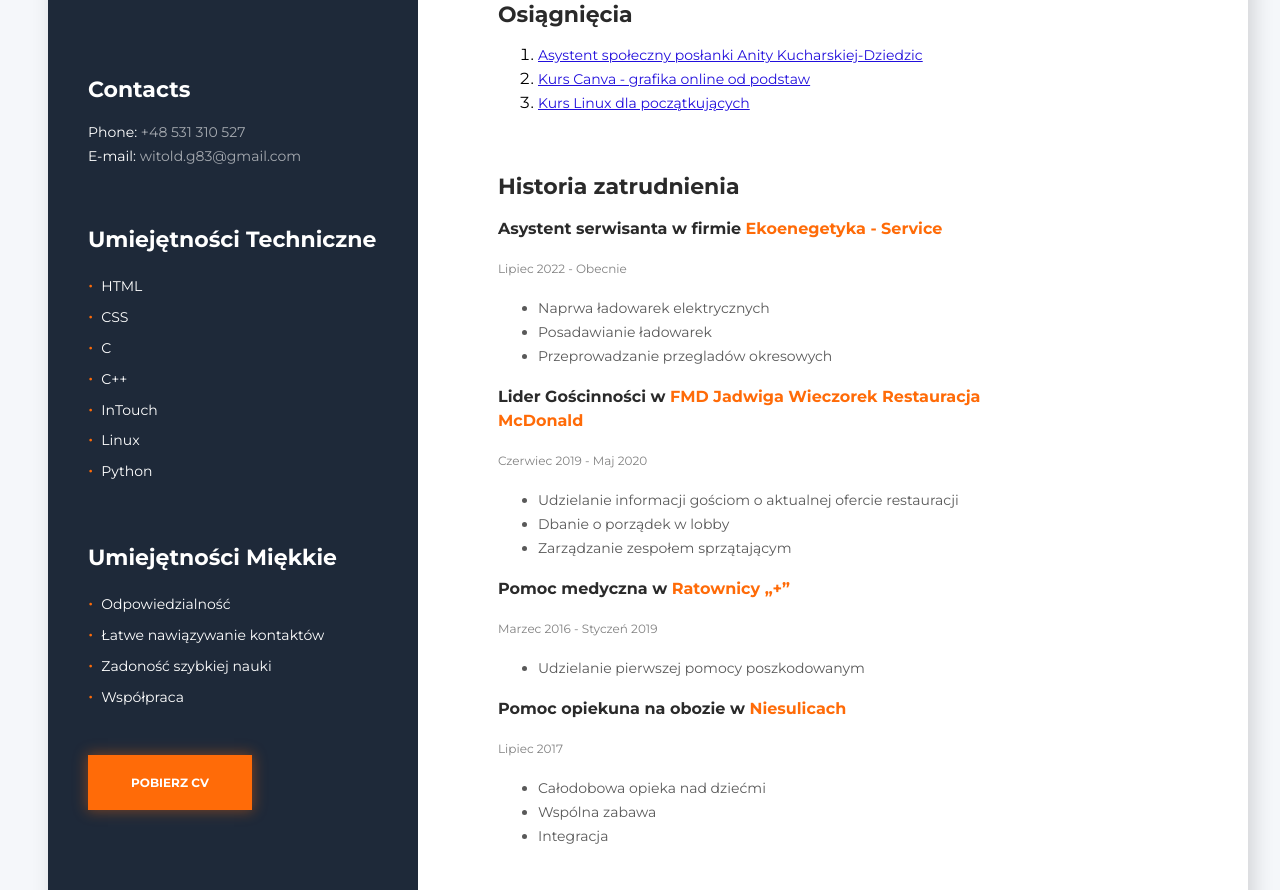
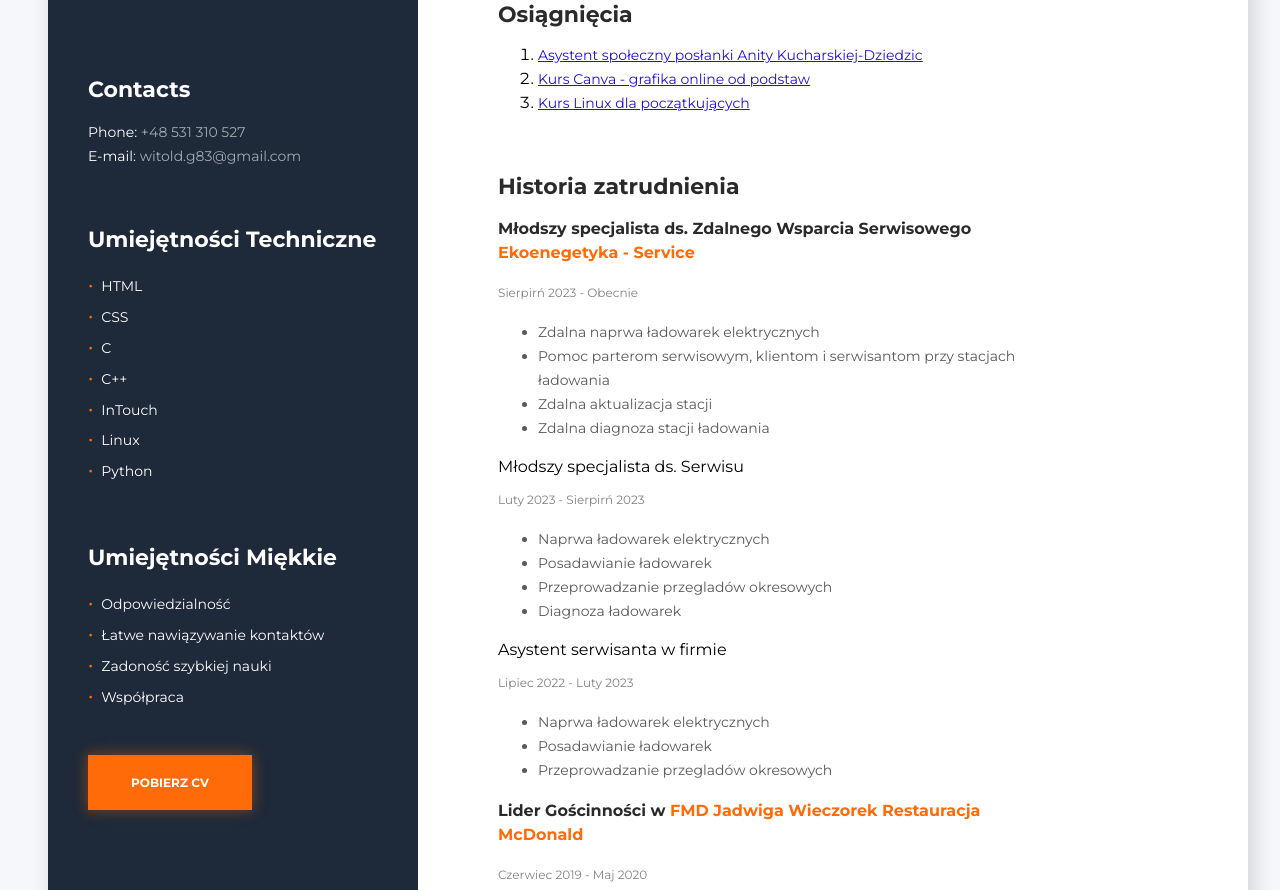
Before and after one commit to Bl4ckBend3r/side_CV, a plain HTML site: page index.html in a window 1280 px wide. Shown: the part 515-1405 px from the top of the page. Drawn offline with Linux system fonts and the light colour scheme.

Commit message:
Update index.html

```diff
--- a/index.html
+++ b/index.html
@@ -105,13 +105,31 @@
           </h2>
 
           <h3 class="jobs-occupation">
-            Asystent serwisanta w firmie <span class="accent">Ekoenegetyka - Service</span>
+            Młodszy specjalista ds. Zdalnego Wsparcia Serwisowego <span class="accent">Ekoenegetyka - Service</span>
+            </h3>
+          <p class="jobs-time">Sierpirń 2023 - Obecnie</p>
+          <ul class="experience">
+            <li class="experience-item">Zdalna naprwa ładowarek elektrycznych</li>
+            <li class="experience-item">Pomoc parterom serwisowym, klientom i serwisantom przy stacjach ładowania</li>
+            <li class="experience-item">Zdalna aktualizacja stacji</li>
+            <li class="experience-item">Zdalna diagnoza stacji ładowania</li>
+          </ul>
+            Młodszy specjalista ds. Serwisu
           </h3>
-          <p class="jobs-time">Lipiec 2022 - Obecnie</p>
+          <p class="jobs-time">Luty 2023 - Sierpirń 2023</p>
           <ul class="experience">
             <li class="experience-item">Naprwa ładowarek elektrycznych</li>
             <li class="experience-item">Posadawianie ładowarek</li>
-            <li class="experience-item">Przeprowadzanie przegladów okresowych </il>
+            <li class="experience-item">Przeprowadzanie przegladów okresowych </li>
+            <li class="experience-item">Diagnoza ładowarek</li>
+          </ul>
+            Asystent serwisanta w firmie
+          </h3>
+          <p class="jobs-time">Lipiec 2022 - Luty 2023</p>
+          <ul class="experience">
+            <li class="experience-item">Naprwa ładowarek elektrycznych</li>
+            <li class="experience-item">Posadawianie ładowarek</li>
+            <li class="experience-item">Przeprowadzanie przegladów okresowych </li>
           </ul>
 
           <h3 class="jobs-occupation">
@@ -135,24 +153,6 @@
             </li>
           </ul>
 
-          <h3 class="jobs-occupation">
-            Pomoc medyczna w <span class="accent">Ratownicy „+”</span>
-          </h3>
-          <p class="jobs-time">Marzec 2016 - Styczeń 2019</p>
-          <ul class="experience">
-            <li class="experience-item">Udzielanie pierwszej pomocy poszkodowanym</li>
-
-          </ul>
-
-          <h3 class="jobs-occupation">
-            Pomoc opiekuna na obozie w <span class="accent">Niesulicach</span>
-          </h3>
-          <p class="jobs-time">Lipiec 2017</p>
-          <ul class="experience">
-            <li class="experience-item">Całodobowa opieka nad dziećmi</li>
-            <li class="experience-item">Wspólna zabawa</li>
-            <li class="experience-item">Integracja</li>
-          </ul>
         </section>
         <section class="education">
           <h2 class="education-title">Edukacja</h2>
```
